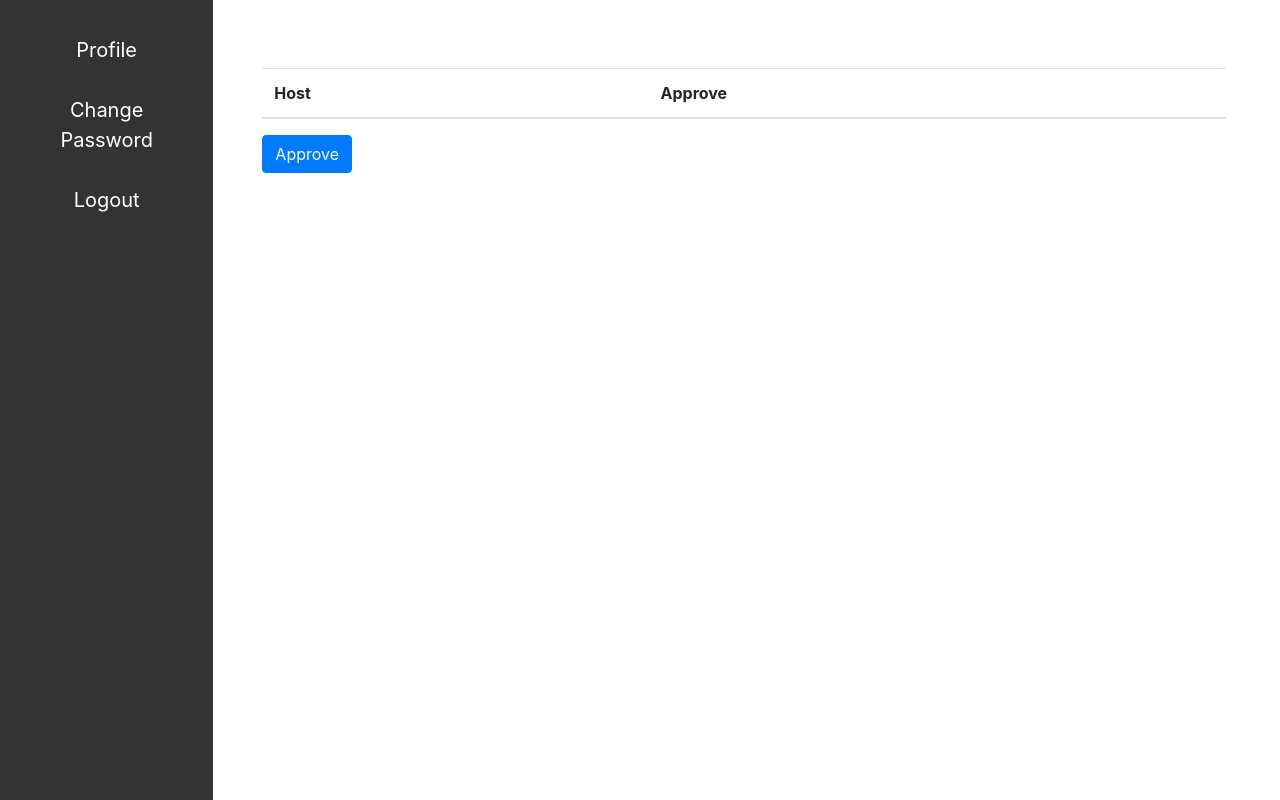
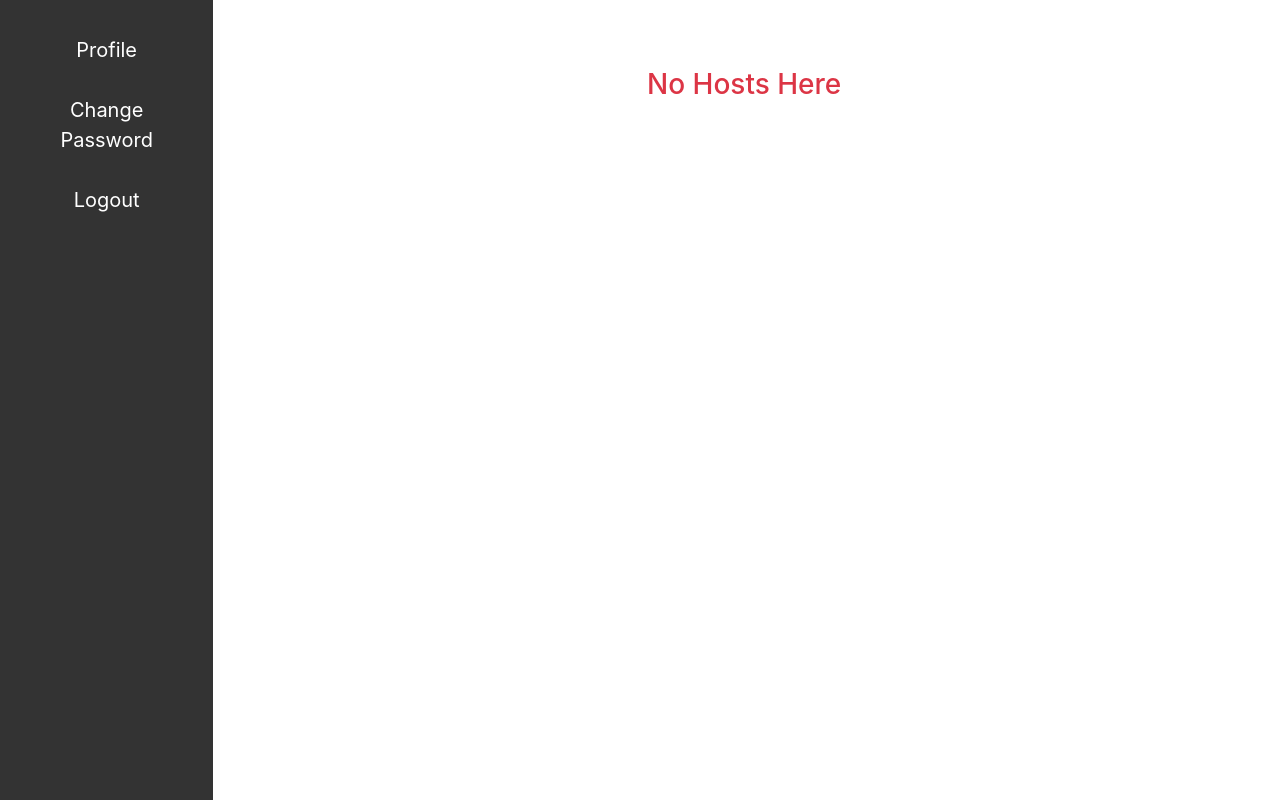
Before and after one commit to mhammadsani/quiz-hosting-Django, a Django app: page /quiz-management/host-management/ in a window 1280 px wide. Run offline with Django 4.2, Linux system fonts and the light colour scheme; the visitor is signed in with stand-in values (Sample User, id 1); data comes from the database, SQL or seed files in the repository; lists and menus that the app fills with data are empty; some libraries are stand-ins or nearby versions.

Commit message:
refactor: minor changes

```diff
--- a/quiz_attempter_management/views.py
+++ b/quiz_attempter_management/views.py
@@ -78,7 +78,7 @@ def discussion_details(request, quiz_id):
 
 @is_host_or_quiz_attempter
 def view_discussions(request, quiz_id):
-    is_quiz_attempter = quiz_attempter(request.user)
+    is_quiz_attempter = check_quiz_attempter(request.user)
     discussions = Discussion.objects.filter(quiz=quiz_id)
     return render(request, VIEW_DISCUSSION_PAGE, {"discussions": discussions,
                                                 'quiz_id': quiz_id,
@@ -101,7 +101,7 @@ def full_discussion(request, discussion_id):
     quiz_attempter = QuizAttempter.objects.get(id=discussion.quiz_attempter.id)
     comments = Comment.objects.filter(discussion=discussion)
     comment_form = CommentForm()
-    is_quiz_attempter = check_quiz_attempter(request)
+    is_quiz_attempter = check_quiz_attempter(request.user)
     return render(request, FULL_DISCUSSION_PAGE,
                   {'discussion': discussion, 'comments': comments,
                     'author': quiz_attempter.username,
--- a/quiz_hosting_web_app/settings.py
+++ b/quiz_hosting_web_app/settings.py
@@ -1,4 +1,4 @@
-from .password import PASSWORD
+from .password import PASSWORD, SECRET_KEY
 from pathlib import Path
 
 # Build paths inside the project like this: BASE_DIR / 'subdir'.
@@ -6,7 +6,7 @@ BASE_DIR = Path(__file__).resolve().parent.parent
 
 
 # SECURITY WARNING: keep the secret key used in production secret!
-SECRET_KEY = 'django-insecure-8cpbm@vpeu165=hyz($2&de#=**3pc4w)u3hrp3mu496*vzd06'
+SECRET_KEY = SECRET_KEY
 
 # SECURITY WARNING: don't run with debug turned on in production!
 DEBUG = True
--- a/quiz_management/views.py
+++ b/quiz_management/views.py
@@ -73,7 +73,8 @@ def host_management(request):
         in_active_hosts = request.POST.getlist(APPROVE_HOST)
         approve_host(in_active_hosts)
 
-    hosts = User.objects.all()
+    # hosts = User.objects.all()
+    hosts = User.objects.filter(is_active=False)
     return render(request, HOST_MANAGEMENT_PAGE, {'hosts': hosts})
 
 
--- a/templates/host_auth_system/index.html
+++ b/templates/host_auth_system/index.html
@@ -8,7 +8,7 @@
 <header class="hero">
     <div class="container text-center py-5">
         <h1>Welcome to Quiz Hosting Website</h1>
-        <p class="lead text-danger">Effortless Quiz Managemen</p>
+        <p class="lead text-danger">Effortless Quiz Management</p>
     </div>
 </header>
 
--- a/templates/quiz_attempter_management/full_discussion.html
+++ b/templates/quiz_attempter_management/full_discussion.html
@@ -54,7 +54,4 @@
             {% endif %}
     </div>
 </div>
-
-
-
 {% endblock content %}
--- a/templates/quiz_management/host_management.html
+++ b/templates/quiz_management/host_management.html
@@ -16,6 +16,7 @@
 
 {% block content %}
     <div class="container mt-5">
+        {% if hosts %}
         <form action="" method="POST">
             {% csrf_token %}
             <table class="table">
@@ -42,5 +43,8 @@
             </table>
             <input type="submit" class="btn btn-primary" value="Approve">
         </form>
+        {% else %}
+        <h3 class='text-center text-danger'>No Hosts Here</h3>
+        {% endif %}
     </div>
 {% endblock content %}
```
